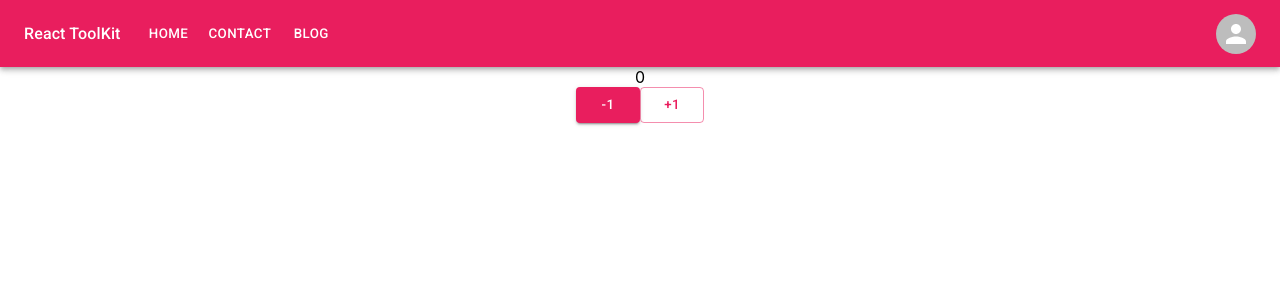
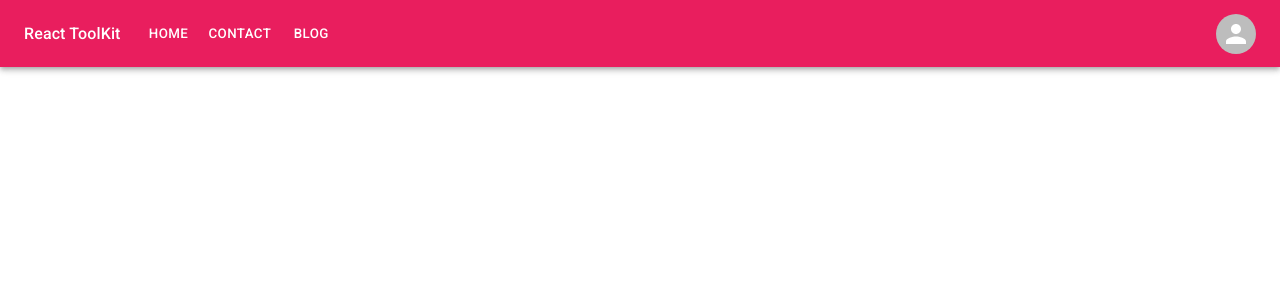
Before and after one commit to anilvermaspeaks/redux-toolkit, a React (Create React App) app: page /users in a window 1280 px wide. Shown: the top 300 px of the page. Built offline with nearby package versions, Linux system fonts and the light colour scheme.

Commit message:
added routing

```diff
--- a/package.json
+++ b/package.json
@@ -3,6 +3,7 @@
   "version": "0.1.0",
   "private": true,
   "dependencies": {
+    "-": "0.0.1",
     "@emotion/react": "^11.7.1",
     "@emotion/styled": "^11.6.0",
     "@mui/icons-material": "^5.4.2",
@@ -15,6 +16,7 @@
     "react": "^17.0.2",
     "react-dom": "^17.0.2",
     "react-redux": "^7.2.6",
+    "react-router-dom": "^6.2.1",
     "react-scripts": "5.0.0",
     "styled-components": "^5.3.3",
     "web-vitals": "^2.1.4"
--- a/src/App.js
+++ b/src/App.js
@@ -1,29 +1,16 @@
-import {useSelector, useDispatch} from "react-redux";
-import {increment, decrement} from "./store/slices/counterSlice";
-import Button from "@mui/material/Button";
 import {ThemeProvider} from "@mui/material/styles";
 import theme from "./style/theme";
 import "./App.css";
 
 import Header from "./common/components/header/Header";
+import AppRoutes from "./routes/Routes";
 
 const App = () => {
-  const dispatch = useDispatch();
-  const count = useSelector((state) => state.counter.value);
-
   return (
     <ThemeProvider theme={theme}>
       <div className="App">
         <Header />
-        <div>{count}</div>
-        <div>
-          <Button onClick={() => dispatch(decrement())} variant="contained">
-            -1
-          </Button>
-          <Button onClick={() => dispatch(increment())} variant="outlined">
-            +1
-          </Button>
-        </div>
+        <AppRoutes />
       </div>
     </ThemeProvider>
   );
--- /dev/null
+++ b/src/features/counter/Counter.js
@@ -0,0 +1,25 @@
+import {useSelector, useDispatch} from "react-redux";
+import {increment, decrement} from "../../store/slices/counterSlice";
+import Button from "@mui/material/Button";
+
+const Counter = () => {
+  const dispatch = useDispatch();
+  const count = useSelector((state) => state.counter.value);
+
+  return (
+    <div>
+      {" "}
+      <div>{count}</div>
+      <div>
+        <Button onClick={() => dispatch(decrement())} variant="contained">
+          -1
+        </Button>
+        <Button onClick={() => dispatch(increment())} variant="outlined">
+          +1
+        </Button>
+      </div>
+    </div>
+  );
+};
+
+export default Counter;
--- a/src/index.js
+++ b/src/index.js
@@ -1,6 +1,7 @@
 import React from 'react';
 import ReactDOM from 'react-dom';
 import {Provider} from "react-redux";
+import {BrowserRouter} from "react-router-dom";
 import "./index.css";
 import App from "./App";
 import reportWebVitals from "./reportWebVitals";
@@ -9,7 +10,9 @@
 ReactDOM.render(
   <React.StrictMode>
     <Provider store={store}>
-      <App />
+      <BrowserRouter>
+        <App />
+      </BrowserRouter>
     </Provider>
   </React.StrictMode>,
   document.getElementById("root")
--- /dev/null
+++ b/src/routes/Routes.js
@@ -0,0 +1,13 @@
+import {Routes, Route} from "react-router-dom";
+import Counter from "../features/counter/Counter";
+
+const AppRoutes = () => {
+  return (
+    <Routes>
+      <Route path="/" element={<Counter />} />
+      <Route path="users/*" element={<div />} />
+    </Routes>
+  );
+};
+
+export default AppRoutes;
```
Also changed, not shown: 1 other file (tests, documents, lock files or other folders).
